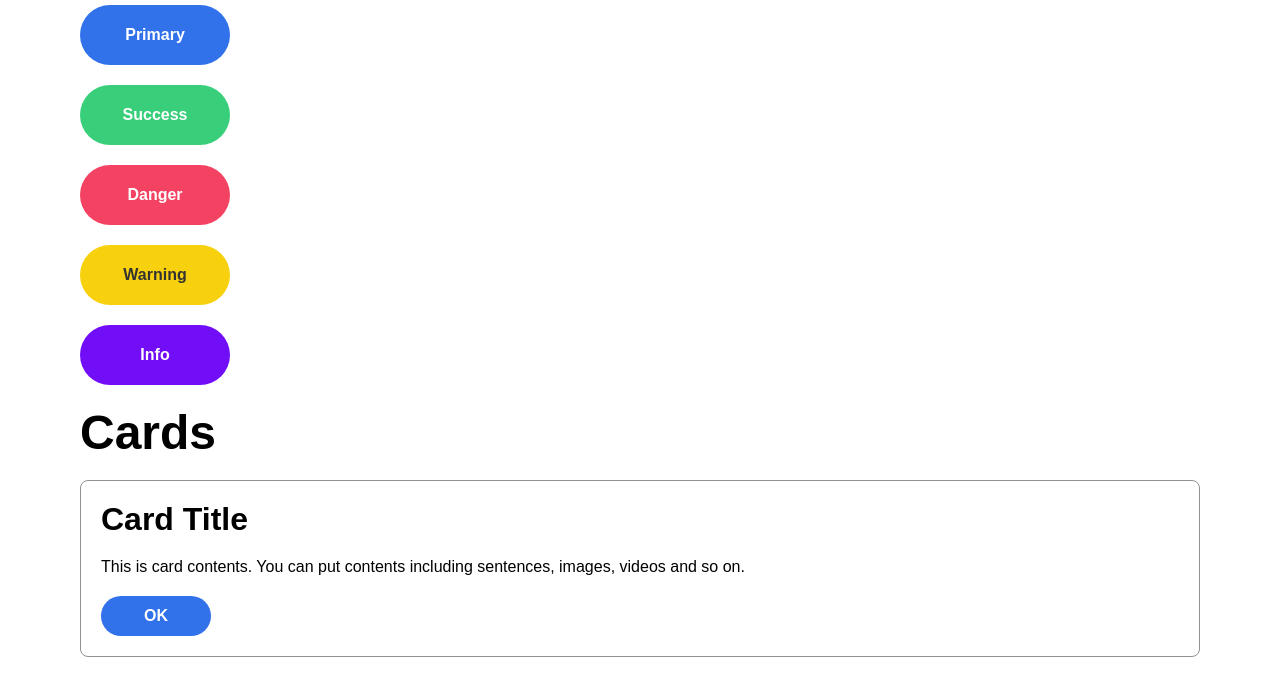
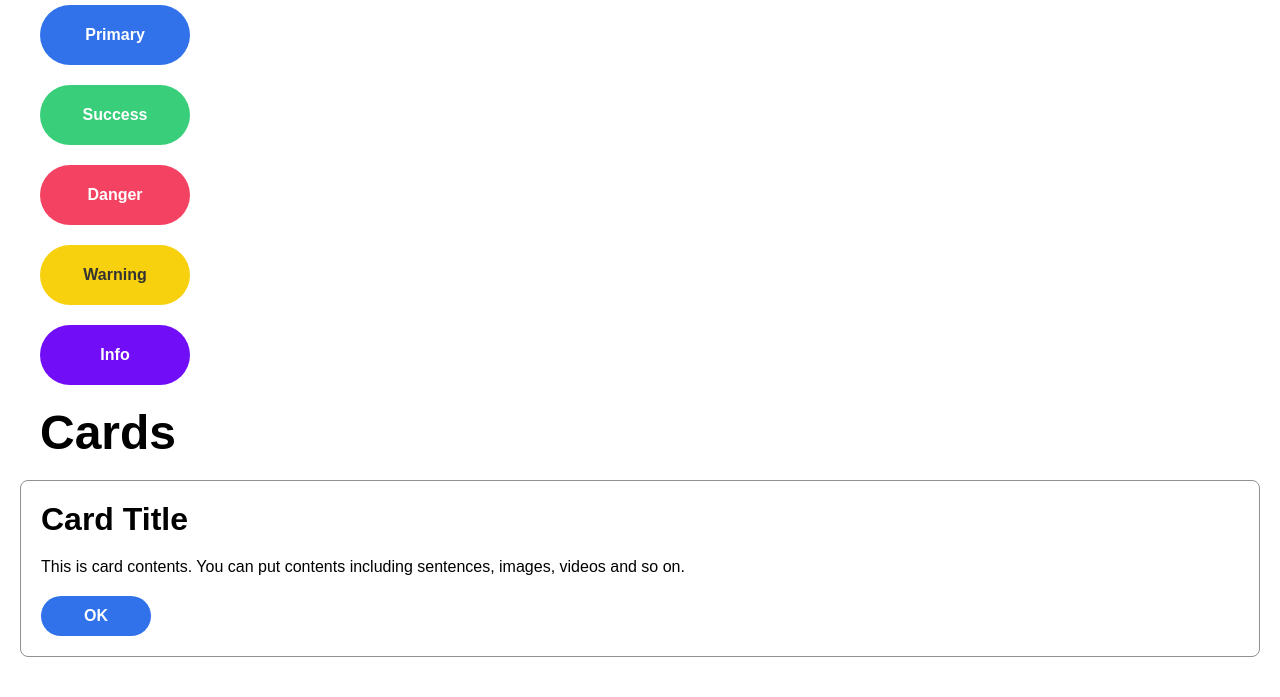
Before and after one commit to shotastage/minimum-styled, a website: page index.html in a window 1280 px wide. Shown: the part 519-1216 px from the top of the page. Drawn offline with Linux system fonts and the light colour scheme.

Commit message:
add style

```diff
--- a/main.css
+++ b/main.css
@@ -2,6 +2,17 @@
 
 body {
     font-family: 'Arial',YuGothic,'Yu Gothic','Hiragino Kaku Gothic ProN','ヒラギノ角ゴ ProN W3','メイリオ', Meiryo,'ＭＳ ゴシック',sans-serif;
+    margin: 0px;
+}
+
+a, p, h1, h2, h3, h4 {
+    margin-left: 20px;
+    margin-right: 30px;
+}
+
+
+div {
+    margin: 0px;
 }
 
 a {
```
